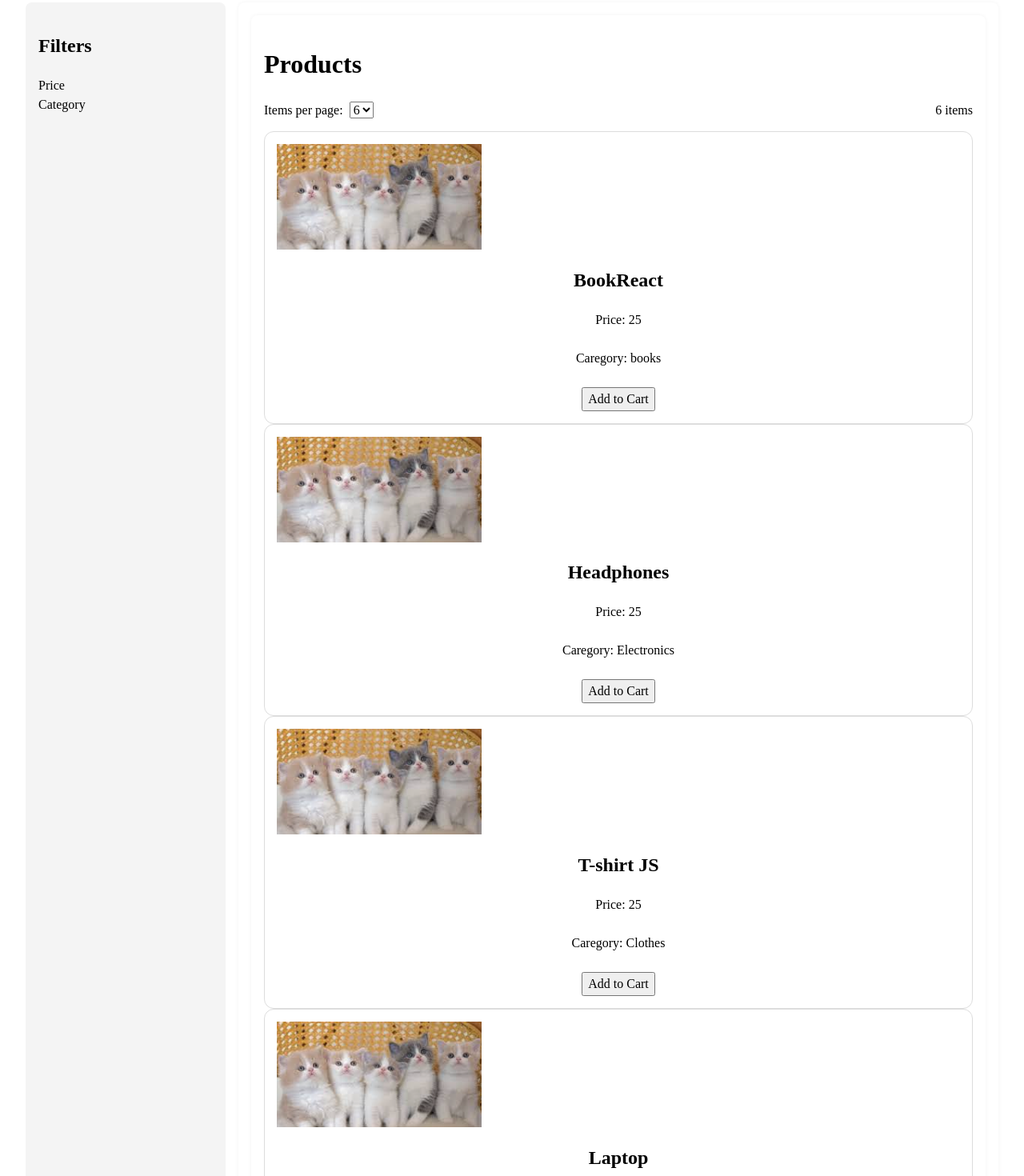
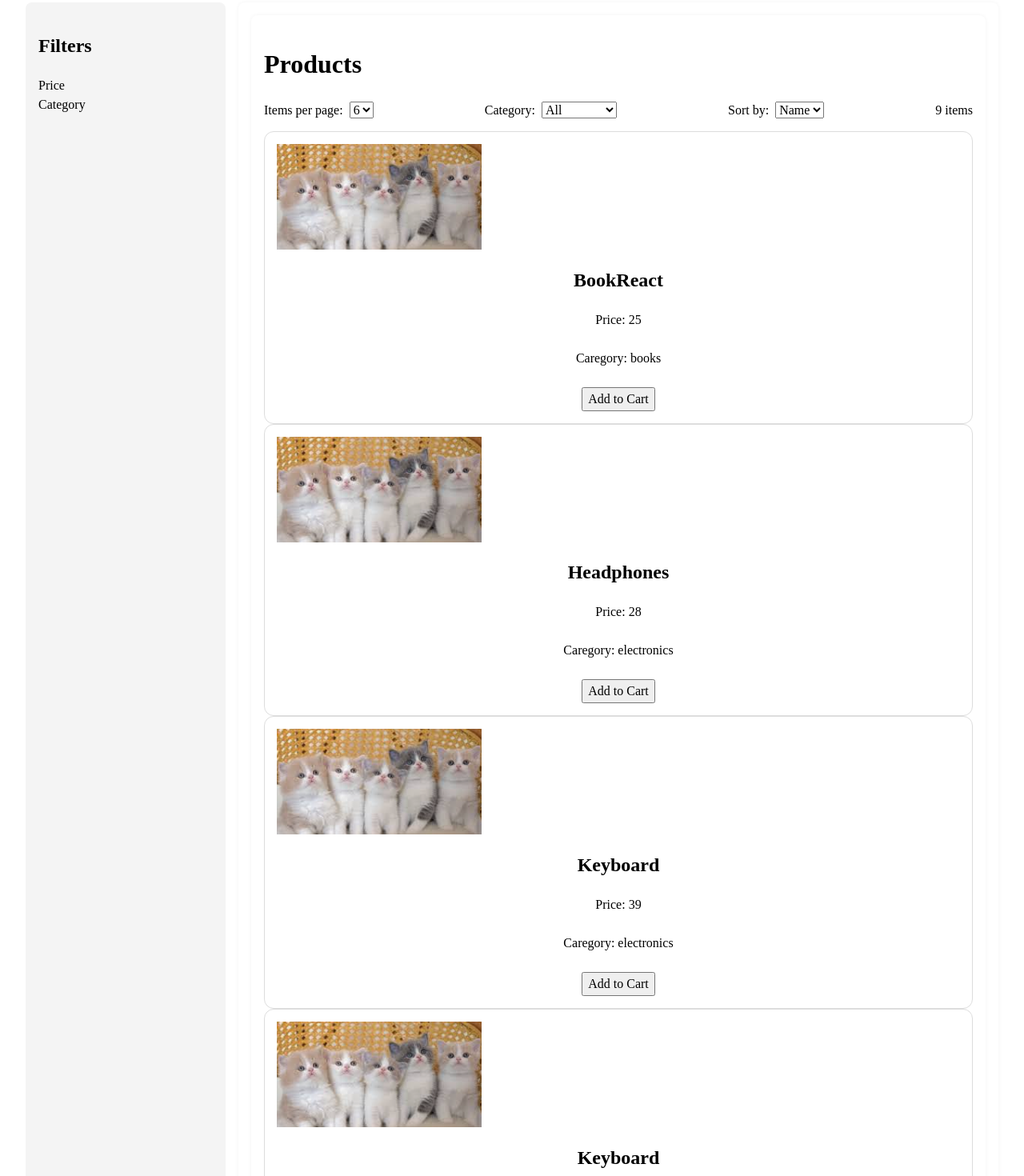
Before and after one commit to iKuzenkov/online-store-react, a React (Vite) app: page /products in a window 1280 px wide. Shown: the part 160-1630 px from the top of the page at 80% size. Built offline with nearby package versions, Linux system fonts and the light colour scheme.

Commit message:
upd: ProductPage/Slice.jsx, Sort, Filter

```diff
--- a/src/components/filter/Filters.jsx
+++ b/src/components/filter/Filters.jsx
@@ -1,29 +1,19 @@
 import React from "react";
 
-function Filters({ category, setCategory, priceRange, setPriceRange }) {
+function Filter({ value, onChange }) {
   return (
-    <aside className="filters">
-      <h3>Filters</h3>
+    <div className="filter">
       <label>
         Category:
-        <select value={category} onChange={(e) => setCategory(e.target.value)}>
+        <select value={value} onChange={(e) => onChange(e.target.value)}>
           <option value="all">All</option>
+          <option value="electronics">Electronics</option>
           <option value="books">Books</option>
-          <option value="electronics">Electronics</option>
           <option value="clothes">Clothes</option>
         </select>
       </label>
-
-      <label>
-        Max Price:
-        <input
-          type="number"
-          value={priceRange}
-          onChange={(e) => setPriceRange(Number(e.target.value))}
-        />
-      </label>
-    </aside>
+    </div>
   );
 }
 
-export default Filters;
+export default Filter;
--- a/src/components/sort/Sort.jsx
+++ b/src/components/sort/Sort.jsx
@@ -1,16 +1,15 @@
 import React from "react";
 
-function Sort({ sortBy, setSortBy }) {
+function Sort({ value, onChange }) {
   return (
     <div className="sort">
-      <h3>Sort by</h3>
-      <select value={sortBy} onChange={(e) => setSortBy(e.target.value)}>
-        <option value="defalult">Default</option>
-        <option value="price-asc">Price ↑</option>
-        <option value="price-desc">Price ↓</option>
-        <option value="name-asc">Name A–Z</option>
-        <option value="name-desc">Z–A</option>
-      </select>
+      <label>
+        Sort by:
+        <select value={value} onChange={(e) => onChange(e.target.value)}>
+          <option value="name">Name</option>
+          <option value="price">Price</option>
+        </select>
+      </label>
     </div>
   );
 }
--- a/src/features/products/ProductsSlice.js
+++ b/src/features/products/ProductsSlice.js
@@ -12,36 +12,57 @@ const initialState = {
     {
       id: 2,
       name: "Headphones",
-      price: 25,
-      category: "Electronics",
+      price: 28,
+      category: "electronics",
       image: "/images/test.jpg",
     },
     {
       id: 3,
       name: "T-shirt JS",
-      price: 25,
-      category: "Clothes",
+      price: 29,
+      category: "clothes",
       image: "/images/test.jpg",
     },
     {
       id: 4,
       name: "Laptop",
-      price: 25,
-      category: "Electronics",
+      price: 33,
+      category: "electronics",
       image: "/images/test.jpg",
     },
     {
       id: 5,
       name: "Sneakers",
-      price: 25,
-      category: "Clothes",
+      price: 36,
+      category: "clothes",
       image: "/images/test.jpg",
     },
     {
       id: 6,
       name: "Keyboard",
-      price: 25,
-      category: "Electronics",
+      price: 39,
+      category: "electronics",
+      image: "/images/test.jpg",
+    },
+    {
+      id: 7,
+      name: "Keyboard",
+      price: 47,
+      category: "electronics",
+      image: "/images/test.jpg",
+    },
+    {
+      id: 8,
+      name: "Keyboard",
+      price: 47,
+      category: "electronics",
+      image: "/images/test.jpg",
+    },
+    {
+      id: 9,
+      name: "Keyboard",
+      price: 477,
+      category: "electronics",
       image: "/images/test.jpg",
     },
   ],
--- a/src/pages/ProductsPage/ProductsPage.jsx
+++ b/src/pages/ProductsPage/ProductsPage.jsx
@@ -3,11 +3,12 @@ import { useSelector } from "react-redux";
 import { useSearchParams } from "react-router-dom";
 import ProductCard from "../../components/productCard/ProductCard";
 import Pagination from "../../components/pagination/Pagination";
+import Filter from "../../components/filter/Filters";
+import Sort from "../../components/sort/Sort";
 import "./ProductsPage.scss";
 
 function ProductsPage() {
   const products = useSelector((state) => state.products.items) || [];
-
   const [searchParams, setSearchParams] = useSearchParams();
 
   const initialPage = Number(searchParams.get("page") || 1);
@@ -16,7 +17,29 @@ function ProductsPage() {
   const [page, setPage] = useState(initialPage);
   const [pageSize, setPageSize] = useState(initialPageSize);
 
-  const totalPages = Math.max(1, Math.ceil(products.length / pageSize));
+  const [category, setCategory] = useState("all");
+  const [sortBy, setSortBy] = useState("name");
+
+  const filteredProducts = useMemo(() => {
+    return products.filter((p) =>
+      category === "all" ? true : p.category === category
+    );
+  }, [products, category]);
+
+  const sortedProducts = useMemo(() => {
+    return [...filteredProducts].sort((a, b) => {
+      if (sortBy === "price") return a.price - b.price;
+      return a.name.localeCompare(b.name);
+    });
+  }, [filteredProducts, sortBy]);
+
+  const totalPages = Math.max(1, Math.ceil(sortedProducts.length / pageSize));
+
+  const visibleProducts = useMemo(() => {
+    const startIdx = (page - 1) * pageSize;
+    const endIdx = page * pageSize;
+    return sortedProducts.slice(startIdx, endIdx);
+  }, [sortedProducts, page, pageSize]);
 
   useEffect(() => {
     if (page > totalPages) {
@@ -30,12 +53,6 @@ function ProductsPage() {
     if (pageSize !== 6) params.size = pageSize;
     setSearchParams(params);
   }, [page, pageSize, setSearchParams]);
-
-  const visibleProducts = useMemo(() => {
-    const startIdx = (page - 1) * pageSize;
-    const endIdx = page * pageSize;
-    return products.slice(startIdx, endIdx);
-  }, [products, page, pageSize]);
 
   return (
     <main className="product-page">
@@ -58,8 +75,24 @@ function ProductsPage() {
           </select>
         </label>
 
+        <Filter
+          value={category}
+          onChange={(val) => {
+            setCategory(val);
+            setPage(1);
+          }}
+        />
+
+        <Sort
+          value={sortBy}
+          onChange={(val) => {
+            setSortBy(val);
+            setPage(1);
+          }}
+        />
+
         <div className="product-page__count">
-          {products.length} item{products.length === 1 ? "" : "s"}
+          {sortedProducts.length} item{sortedProducts.length === 1 ? "" : "s"}
         </div>
       </div>
 
```
